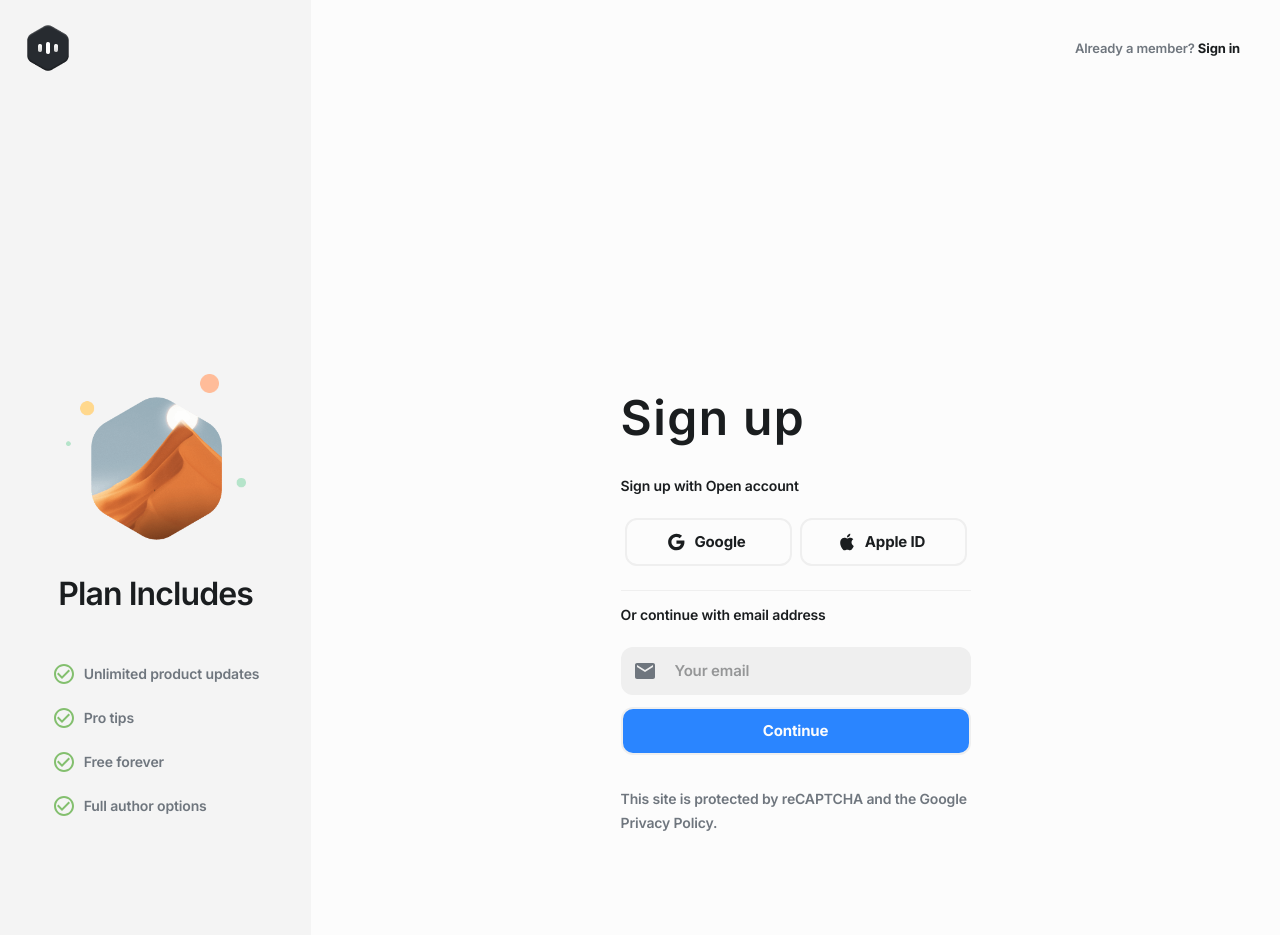
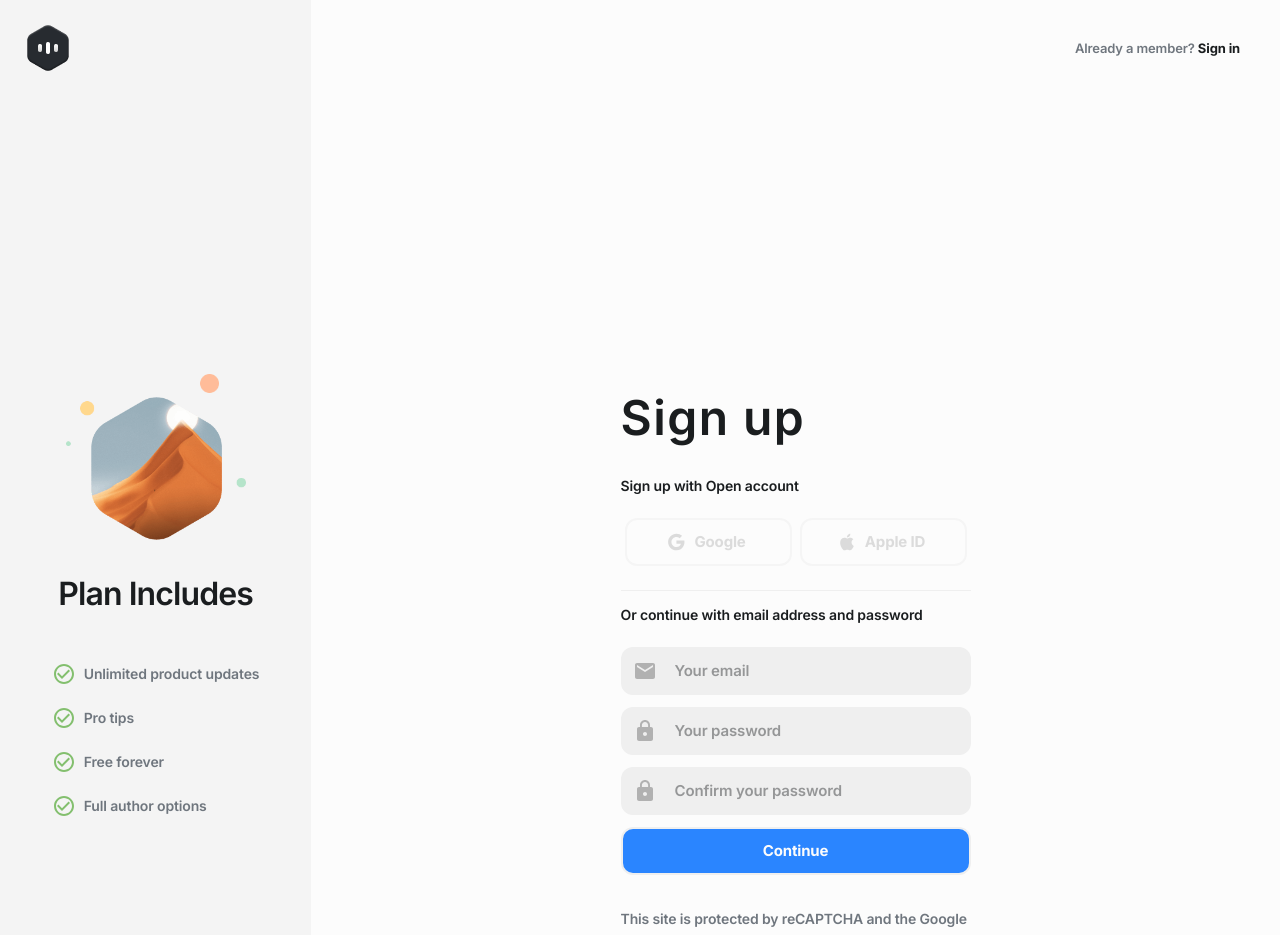
Before and after one commit to tungntgcd17146/nextjs-practice, a Next.js app in the folder nextjs-practice/: page /signup in a window 1280 px wide. Shown: the top 935 px of the page. Built offline with nearby package versions, Linux system fonts and the light colour scheme.

Commit message:
feat: implement signup feature and login with google oauth

```diff
--- a/nextjs-practice/package.json
+++ b/nextjs-practice/package.json
@@ -17,6 +17,7 @@
     "@emotion/cache": "^11.11.0",
     "@emotion/react": "^11.11.4",
     "@emotion/styled": "^11.11.5",
+    "@hookform/resolvers": "^3.6.0",
     "@mui/icons-material": "^5.15.19",
     "@storybook/addon-themes": "^8.1.6",
     "bcrypt": "^5.1.1",
@@ -24,6 +25,8 @@
     "next-auth": "^5.0.0-beta.19",
     "react": "^18",
     "react-dom": "^18",
+    "react-hook-form": "^7.52.0",
+    "uuid": "^10.0.0",
     "zod": "^3.23.8"
   },
   "devDependencies": {
--- a/nextjs-practice/src/components/forms/Login/LoginButton.tsx
+++ b/nextjs-practice/src/components/forms/Login/LoginButton.tsx
@@ -6,7 +6,7 @@ export const LoginButton = () => {
 
   return (
     <Button
-      sx={{ marginBottom: "32px" }}
+      sx={{ marginBottom: "32px", width: "100%" }}
       aria-label="signin-button"
       children={pending ? "Loading..." : "Sign in"}
       color="primary"
--- a/nextjs-practice/src/components/forms/Login/index.tsx
+++ b/nextjs-practice/src/components/forms/Login/index.tsx
@@ -31,7 +31,7 @@ import { useMode } from "@/src/contexts/modeContext/useModeContext";
 //next js
 import Link from "next/link";
 
-import { authenticate } from "@/src/lib/actions";
+import { authenticate, googleSignin } from "@/src/lib/actions";
 import { BASE_SIGNUP_URL } from "@/src/constants/common";
 
 export interface Props {}
@@ -81,7 +81,6 @@ const Login = () => {
         >
           Sign up with Open account
         </Typography>
-
         <Grid
           item
           sx={{ marginBottom: "24px" }}
@@ -89,6 +88,7 @@ const Login = () => {
           display="flex"
         >
           <Button
+            onClick={() => googleSignin()}
             aria-label="close-reset"
             children="Google"
             color="inherit"
@@ -99,6 +99,7 @@ const Login = () => {
             aria-label="apply-button"
             children="Apple ID"
             color="inherit"
+            disabled
             startIcon={<AppleIcon />}
             sx={{ width: "100%", margin: "0px 4px" }}
           />
--- a/nextjs-practice/src/components/forms/Signup/AuthCode/index.tsx
+++ /dev/null
@@ -1,47 +0,0 @@
-//mui
-import Box from "@mui/material/Box";
-import Typography from "@mui/material/Typography";
-import { useTheme, Theme } from "@mui/material";
-
-//components
-import InputBase from "@mui/material/InputBase";
-
-const authInputStyles = (theme: Theme) => ({
-  backgroundColor: theme.palette.grey[100],
-  color: theme.palette.text.secondary,
-  borderRadius: "12px",
-  height: "72px",
-  margin: " 0px 6px",
-  fontSize: 48,
-  fontWeight: 600,
-  "& .MuiInputBase-input": {
-    textAlign: "center",
-  },
-});
-
-const AuthCode = () => {
-  const theme = useTheme();
-
-  return (
-    <>
-      <Typography
-        sx={{
-          marginBottom: "20px",
-          color: theme.palette.text.secondary,
-        }}
-        variant="body1"
-      >
-        We just send you a verify code. Check your inbox to get them.
-      </Typography>
-
-      <Box display="flex" flexDirection="row" sx={{ marginBottom: "12px" }}>
-        <InputBase sx={authInputStyles} />
-        <InputBase sx={authInputStyles} />
-        <InputBase sx={authInputStyles} />
-        <InputBase sx={authInputStyles} />
-      </Box>
-    </>
-  );
-};
-
-export default AuthCode;
--- a/nextjs-practice/src/components/forms/Signup/AuthEmail/index.tsx
+++ b/nextjs-practice/src/components/forms/Signup/HeaderContent/index.tsx
@@ -4,14 +4,12 @@ import { useTheme } from "@mui/material";
 import AppleIcon from "@mui/icons-material/Apple";
 import GoogleIcon from "@mui/icons-material/Google";
 import Grid from "@mui/material/Grid";
-import EmailIcon from "@mui/icons-material/Email";
 import Divider from "@mui/material/Divider";
 
 //components
 import Button from "@/src/components/ui/Button";
-import Input from "@/src/components/ui/Input";
 
-const AuthEmail = () => {
+const HeaderContent = () => {
   const theme = useTheme();
 
   return (
@@ -38,6 +36,7 @@ const AuthEmail = () => {
           color="inherit"
           startIcon={<GoogleIcon />}
           sx={{ width: "100%", margin: "0px 4px" }}
+          disabled
         />
         <Button
           aria-label="apply-button"
@@ -45,6 +44,7 @@ const AuthEmail = () => {
           color="inherit"
           startIcon={<AppleIcon />}
           sx={{ width: "100%", margin: "0px 4px" }}
+          disabled
         />
       </Grid>
 
@@ -57,18 +57,10 @@ const AuthEmail = () => {
         }}
         variant="body1"
       >
-        Or continue with email address
+        Or continue with email address and password
       </Typography>
-
-      <Input
-        startIcon={<EmailIcon />}
-        containerStyles={{ marginBottom: "12px" }}
-        startIconStyles={{ color: theme.palette.text.primary }}
-        sx={{ marginLeft: "12px" }}
-        placeholder="Your email"
-      />
     </>
   );
 };
 
-export default AuthEmail;
+export default HeaderContent;
--- a/nextjs-practice/src/components/forms/Signup/index.tsx
+++ b/nextjs-practice/src/components/forms/Signup/index.tsx
@@ -1,12 +1,16 @@
 "use client";
 
 import { memo, useState } from "react";
-
 //mui
 import Box from "@mui/material/Box";
 import Typography from "@mui/material/Typography";
 import { useTheme } from "@mui/material";
 import Grid from "@mui/material/Grid";
+import EmailIcon from "@mui/icons-material/Email";
+import LockIcon from "@mui/icons-material/Lock";
+import Snackbar from "@mui/material/Snackbar";
+import IconButton from "@mui/material/IconButton";
+import CloseIcon from "@mui/icons-material/Close";
 
 //components
 import DarkLogo from "@/public/assets/DarkLogo.webp";
@@ -14,28 +18,116 @@ import LightLogo from "@/public/assets/LightLogo.webp";
 import SideBar from "@/src/components/forms/Signup/SideBar";
 import Button from "@/src/components/ui/Button";
 import Link from "next/link";
-import AuthCode from "./AuthCode";
-import AuthEmail from "./AuthEmail";
+import HeaderContent from "./HeaderContent";
 
 //utils
 import useScreenWidth from "@/src/hooks/useScreenWidth";
 import Logo from "@/src/components/ui/Logo";
 import { useMode } from "@/src/contexts/modeContext/useModeContext";
 import { BASE_LOGIN_URL } from "@/src/constants/common";
+import { signup } from "@/src/lib/actions";
+import { SubmitHandler, useForm } from "react-hook-form";
+import { zodResolver } from "@hookform/resolvers/zod";
+import { signInSchema } from "@/src/lib/validation";
+import Input from "@/src/components/ui/Input";
+import { fetchUserByEmail } from "@/src/services/userAuthService";
 
 export interface Props {}
+
+interface SignupFormInputs {
+  email: string;
+  password: string;
+}
 
 const Signup = () => {
   const theme = useTheme();
   const { isDarkMode } = useMode();
   const { isMobile } = useScreenWidth();
+  const [password, setPassword] = useState("");
+  const [confirmPassword, setConfirmPassword] = useState("");
+  const [submitLoading, setSubmitLoading] = useState(false);
 
-  const [isAuth, setIsAuth] = useState(false);
+  //snackbar
+  const [openSnackbar, setOpenSnackbar] = useState(false);
+  const [snackbarMessage, setSnackbarMessage] = useState("");
 
   const logo = isDarkMode ? LightLogo : DarkLogo;
 
+  const {
+    handleSubmit,
+    register,
+    formState: { errors },
+    reset,
+  } = useForm<SignupFormInputs>({
+    resolver: zodResolver(signInSchema),
+  });
+
+  const handleClose = (
+    event: React.SyntheticEvent | Event,
+    reason?: string,
+  ) => {
+    if (reason === "clickaway") {
+      return;
+    }
+
+    setOpenSnackbar(false);
+  };
+
+  const snackbarAction = (
+    <>
+      <IconButton
+        size="small"
+        aria-label="close"
+        color="primary"
+        onClick={handleClose}
+      >
+        <CloseIcon fontSize="small" />
+      </IconButton>
+    </>
+  );
+
+  const isMatchedConfirmPassword = password === confirmPassword;
+
+  const onSubmit: SubmitHandler<SignupFormInputs> = async (formData) => {
+    const { email, password } = formData;
+    setSubmitLoading(true);
+
+    const { data: users } = await fetchUserByEmail({ email });
+
+    const [user] = users;
+
+    if (user) {
+      setSnackbarMessage("Email already exists");
+      setSubmitLoading(false);
+      setOpenSnackbar(true);
+      return;
+    }
+
+    if (isMatchedConfirmPassword) {
+      try {
+        await signup({ email, password });
+        setSubmitLoading(false);
+        setSnackbarMessage("Register user success");
+        setOpenSnackbar(true);
+        // Clear form fields on successful signup
+        reset();
+      } catch (error) {
+        setSnackbarMessage("Register user failed");
+        setSubmitLoading(false);
+        setOpenSnackbar(true);
+      }
+    }
+  };
+
   return (
-    <Box display="flex" flex="row">
+    <Box display="flex" flexDirection="row">
+      <Snackbar
+        open={openSnackbar}
+        autoHideDuration={6000}
+        onClose={handleClose}
+        message={snackbarMessage}
+        action={snackbarAction}
+      />
       {/*Sign Up Side bar */}
       {!isMobile && <SideBar />}
 
@@ -85,21 +177,68 @@ const Signup = () => {
             Sign up
           </Typography>
 
-          {/* Signup with email */}
-          {!isAuth ? <AuthEmail /> : <AuthCode />}
+          <HeaderContent />
+
+          <form onSubmit={handleSubmit(onSubmit)}>
+            <Input
+              startIcon={<EmailIcon />}
+              containerStyles={{ marginBottom: "12px" }}
+              startIconStyles={{ color: theme.palette.text.primary }}
+              sx={{ marginLeft: "12px" }}
+              placeholder="Your email"
+              type="email"
+              inputProps={{ ...register("email") }}
+            />
+            {errors.email && (
+              <Typography sx={{ color: "red", marginBottom: "12px" }}>
+                {errors.email.message}
+              </Typography>
+            )}
+
+            <Input
+              startIcon={<LockIcon />}
+              type="password"
+              containerStyles={{ marginBottom: "12px" }}
+              startIconStyles={{ color: theme.palette.text.primary }}
+              sx={{ marginLeft: "12px" }}
+              placeholder="Your password"
+              inputProps={{ ...register("password") }}
+              onChange={(e) => setPassword(e.target.value)}
+            />
+            {errors.password && (
+              <Typography sx={{ color: "red", marginBottom: "12px" }}>
+                {errors.password.message}
+              </Typography>
+            )}
+
+            <Input
+              startIcon={<LockIcon />}
+              type="password"
+              containerStyles={{ marginBottom: "12px" }}
+              startIconStyles={{ color: theme.palette.text.primary }}
+              sx={{ marginLeft: "12px" }}
+              placeholder="Confirm your password"
+              onChange={(e) => setConfirmPassword(e.target.value)}
+            />
+            {!isMatchedConfirmPassword && (
+              <Typography sx={{ color: "red", marginBottom: "12px" }}>
+                Password and confirm password must match
+              </Typography>
+            )}
 
             <Button
-            sx={{ marginBottom: "32px" }}
+              sx={{ marginBottom: "32px", width: "100%" }}
               aria-label="apply-button"
-            children="Continue"
+              children={submitLoading ? "Loading..." : "Continue"}
               color="primary"
-            //TODO: will implement authentication code by email in the future
-            onClick={() => setIsAuth(!isAuth)}
+              type="submit"
+              disabled={submitLoading}
             />
 
             <Typography sx={{ marginBottom: "32px" }} variant="body1">
               This site is protected by reCAPTCHA and the Google Privacy Policy.
             </Typography>
+          </form>
         </Grid>
       </Box>
     </Box>
--- a/nextjs-practice/src/components/ui/Input/index.tsx
+++ b/nextjs-practice/src/components/ui/Input/index.tsx
@@ -51,6 +51,7 @@ const Input = ({
     >
       {startIcon && (
         <IconButton
+          disabled
           aria-label="search"
           data-testid="SearchInput_SearchIcon"
           children={startIcon}
```
Also changed, not shown: nextjs-practice/src/auth.ts (+3 -19 lines), nextjs-practice/src/lib/actions.ts (+36 -0 lines), nextjs-practice/next.config.js (renamed from nextjs-practice/src/next.config.js). Lines whose indentation alone changed are shown as unchanged.
